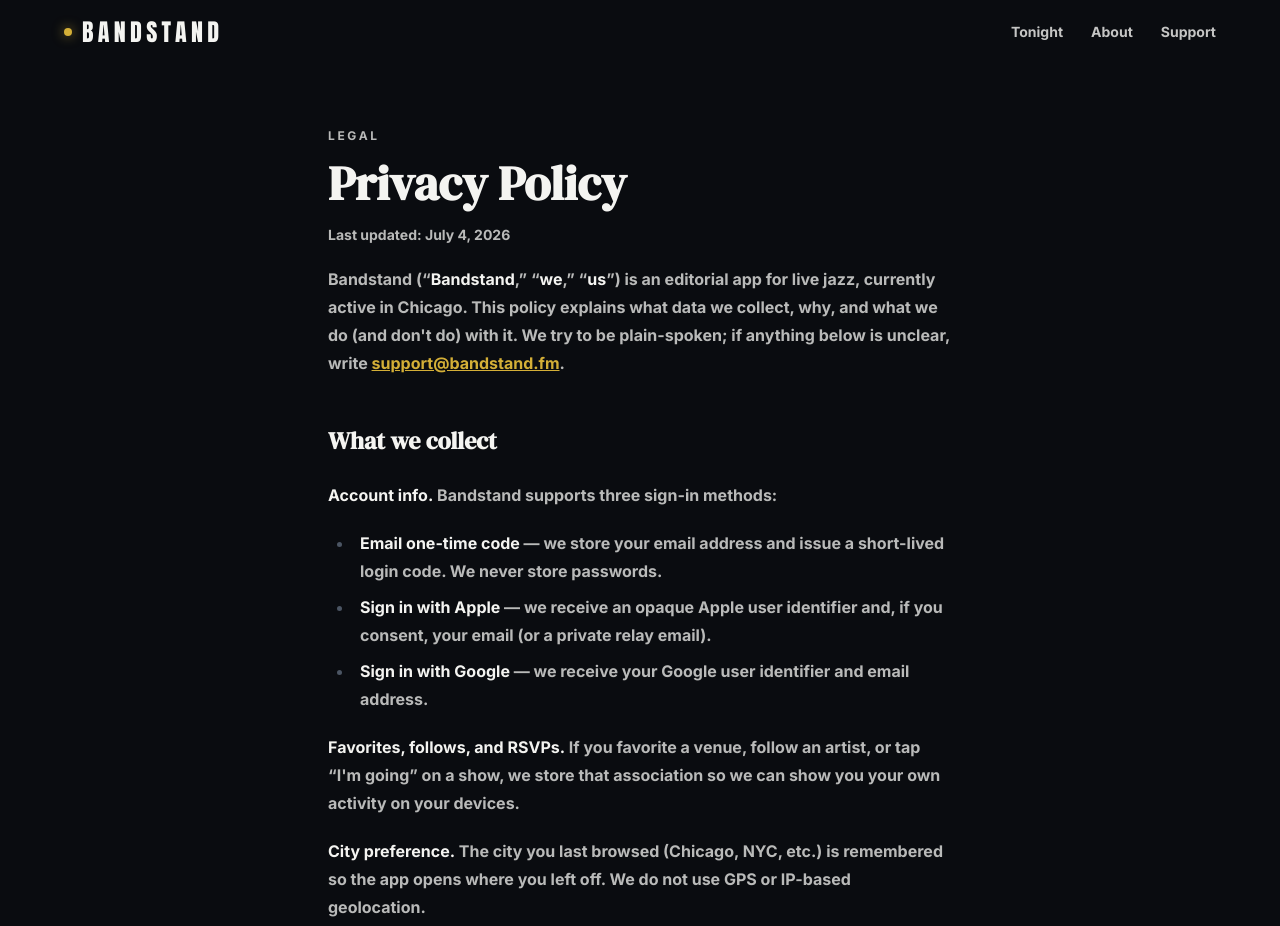
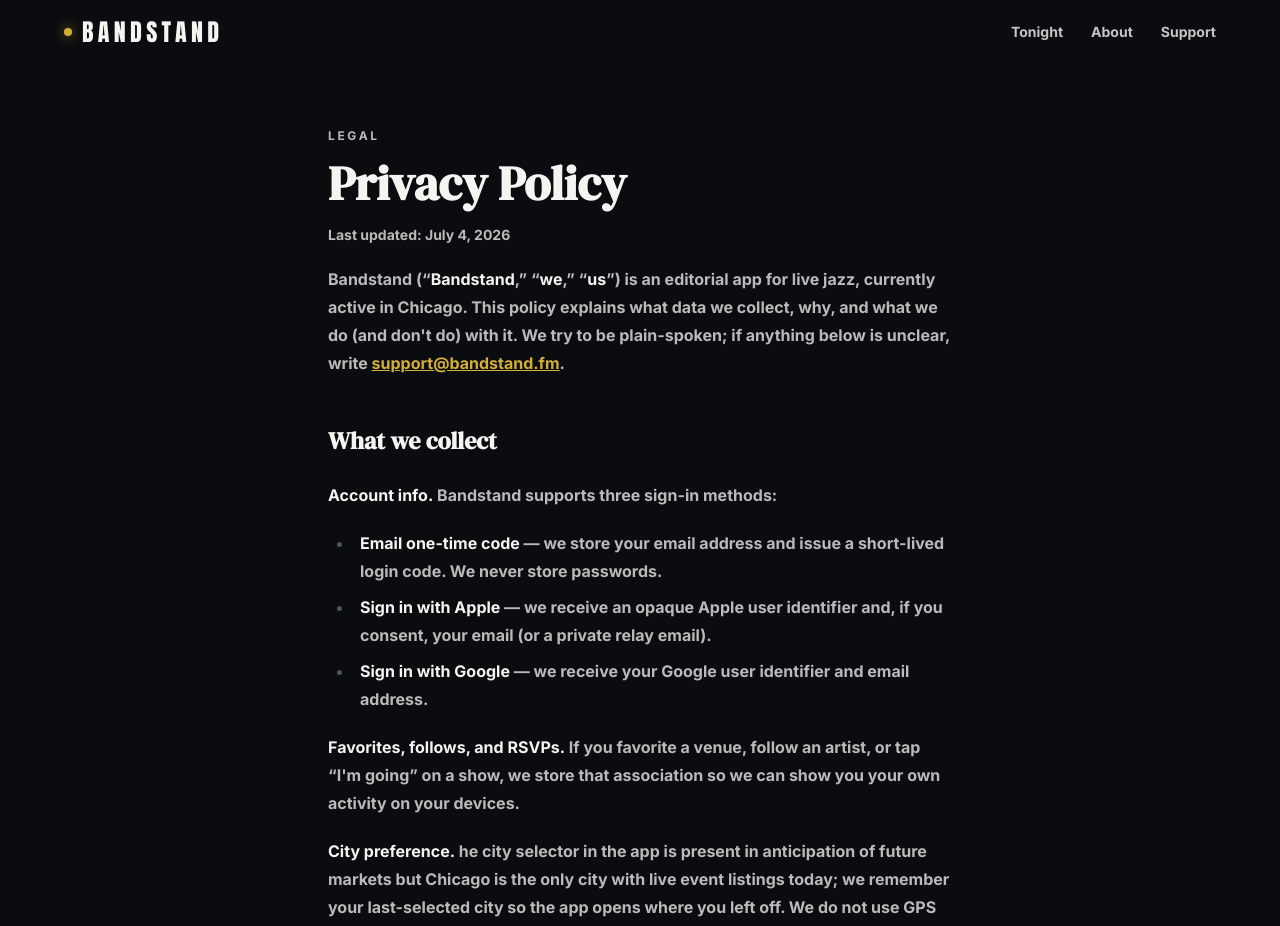
Before and after one commit to bandstandfm/bandstand-web, a Next.js app: page /privacy in a window 1280 px wide. Shown: the top 926 px of the page. Built offline with nearby package versions, Linux system fonts and the light colour scheme; a web font is replaced by a local one.

Commit message:
Update page.tsx

```diff
--- a/src/app/privacy/page.tsx
+++ b/src/app/privacy/page.tsx
@@ -22,7 +22,7 @@
         <li><strong>Sign in with Google</strong> — we receive your Google user identifier and email address.</li>
       </ul>
       <p><strong>Favorites, follows, and RSVPs.</strong> If you favorite a venue, follow an artist, or tap &ldquo;I&apos;m going&rdquo; on a show, we store that association so we can show you your own activity on your devices.</p>
-      <p><strong>City preference.</strong> The city you last browsed (Chicago, NYC, etc.) is remembered so the app opens where you left off. We do not use GPS or IP-based geolocation.</p>
+      <p><strong>City preference.</strong> he city selector in the app is present in anticipation of future markets but Chicago is the only city with live event listings today; we remember your last-selected city so the app opens where you left off. We do not use GPS or IP-based geolocation.</p>
       <p><strong>Push notification tokens.</strong> If you opt in to Editor&apos;s Pick or Week Ahead alerts, we store your device&apos;s Expo push token so we can deliver those notifications. You can disable notifications at any time in the app, or in your device settings.</p>
       <p><strong>Payment and supporter data.</strong> If you tip Bandstand or make a monthly donation as a Sideman / Bandleader / Patron / Producer supporter, our payment processor (Stripe) collects your payment information directly. Bandstand receives only a customer identifier, the tier or amount, and (for monthly donations) renewal status. We never see or store your full card number or CVV. If you leave a supporter message, we retain the message text alongside your tier.</p>
       <p><strong>Outbound link taps.</strong> When you tap a &ldquo;Buy Tickets,&rdquo; venue website, Spotify, Apple Music, or similar external link inside the app, we log the tap (event id, venue id, artist id, target domain, timestamp) so we can measure editorial reach and share aggregate referral data with partner venues. We do <em>not</em> follow you off the app or track what you do on the destination site.</p>
```
